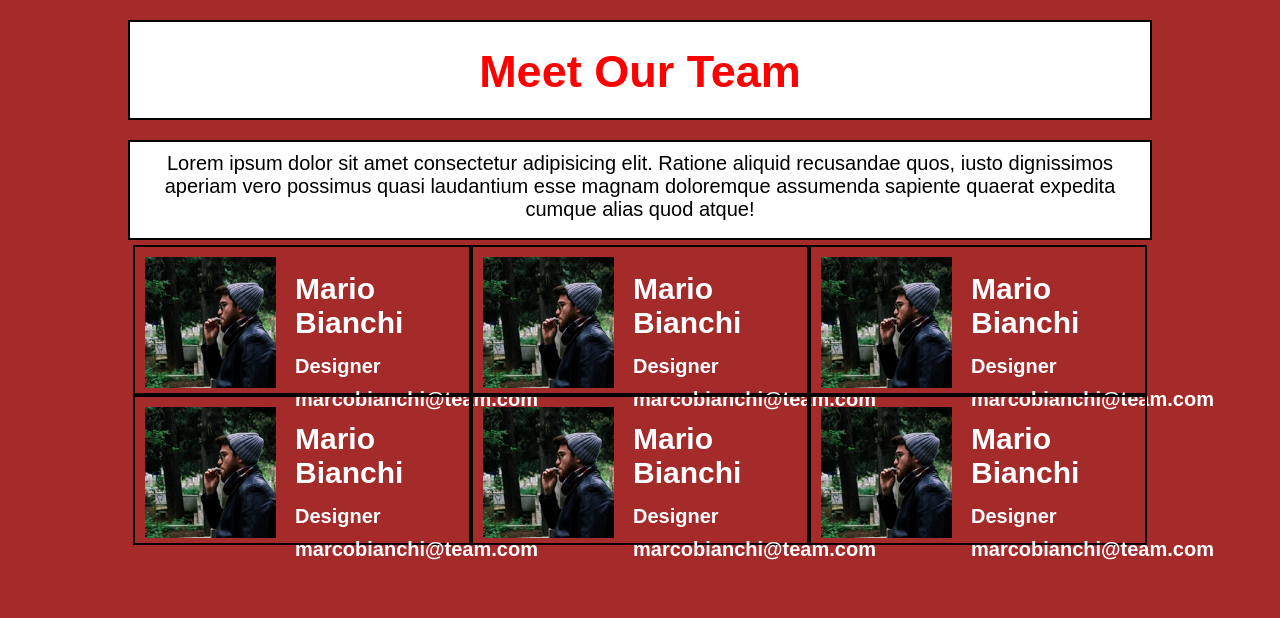
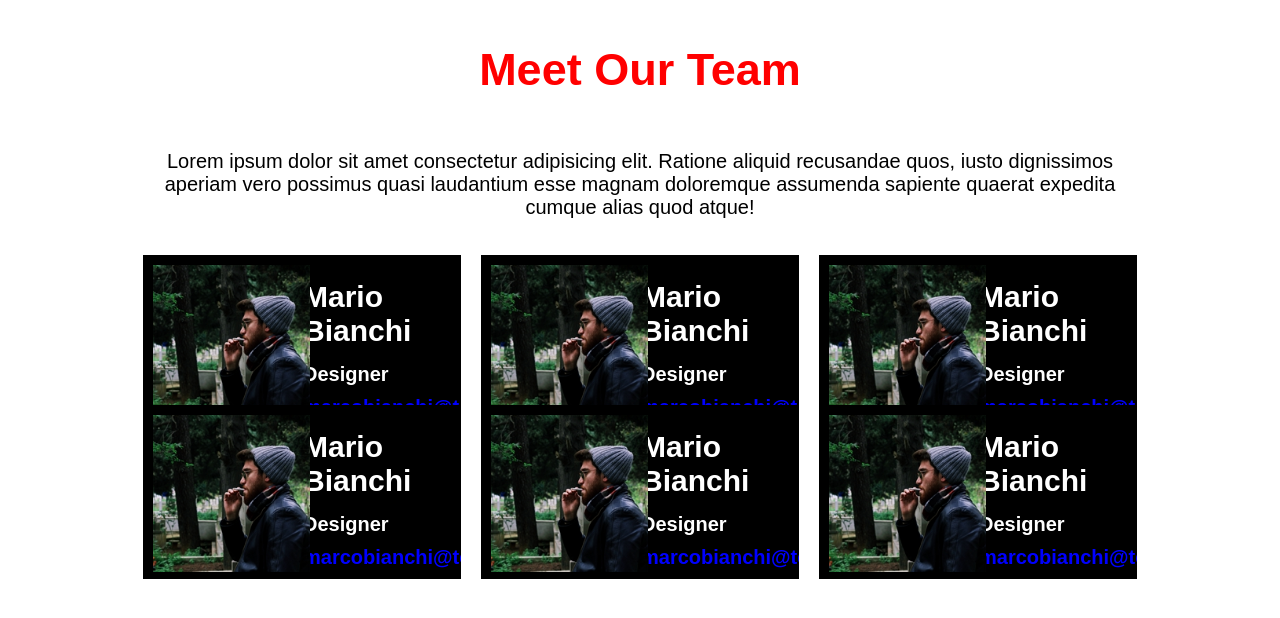
Before and after one commit to 19nikilangiu91/html-css-float-cards, a plain HTML site: page index.html in a window 1280 px wide. Drawn offline with Linux system fonts and the light colour scheme.

Commit message:
Upgrade index

```diff
--- a/CSS/style.css
+++ b/CSS/style.css
@@ -6,7 +6,7 @@
 }
 
 body{
-    background-color: brown;
+    /* background-color: brown; */
     font-family:Arial, Helvetica, sans-serif;
 }
 
@@ -21,7 +21,7 @@ body{
     color: red;
 
     /* DEBUG */
-    border: 2px solid black;
+    /* border: 2px solid black; */
 }
 
 .bottom-header{
@@ -34,7 +34,7 @@ body{
     padding: 10px;
 
     /* DEBUG */
-    border: 2px solid black;
+    /* border: 2px solid black; */
 }
 
 /* Main */
@@ -42,7 +42,6 @@ body{
 /* Row rules */
 #row{
     width: 80%;
-    padding: 50px;
     margin: auto;
     padding: 5px;
 
@@ -64,16 +63,23 @@ body{
     float: left;
     width: calc(100% / 3);
     margin: auto;
+    padding: 10px;
 
     /* DEBUG */
     height: 150px;
-    border: 2px solid black;
+    /* border: 2px solid black; */
+}
+
+/* Padding */
+#padding{
+    padding: 10px;
+    background-color: black;
+    contain: content;
 }
 
 /* Col Left */
 .left.one{
     position: relative;
-    padding: 10px;
     /* DEBUG */
     /* background-color: green; */
 
@@ -96,10 +102,14 @@ h3{
     color: white;
 }
 
-h4 a{
+h4{
     padding: 0 0 0 150px;
     font-size: 20px;
     color: white;
+}
+
+a{
+    color: blue;
     text-decoration: none;
 }
 
@@ -128,7 +138,6 @@ h4 a{
     /* background-color: red; */
 }
 
-
 /* Col Right */
 .right.three{
     position: relative;
@@ -137,6 +146,7 @@ h4 a{
     /* DEBUG */
     /* background-color: blue; */
 }
+
 .right.six{
     position: relative;
     padding: 10px;
--- a/index.html
+++ b/index.html
@@ -27,56 +27,68 @@
 
             <!-- Cells One,Two-->
             <div class="col left one">
-                <div id="description">
-                <img class="img1"src="./img/male1.png" alt="Male One">
-                    <h2>Mario Bianchi</h2>
-                    <h3>Designer</h3>
-                    <h4><a href="#">marcobianchi@team.com</a></h4>
+                <div id="padding">
+                    <div id="description">
+                    <img class="img1"src="./img/male1.png" alt="Male One">
+                        <h2>Mario Bianchi</h2>
+                        <h3>Designer</h3>
+                        <h4><a href="#">marcobianchi@team.com</a></h4>
+                    </div>
                 </div>
             </div>
             <div class="col center two">
-                <div id="description">
-                <img class="img1"src="./img/male1.png" alt="Male One">
-                    <h2>Mario Bianchi</h2>
-                    <h3>Designer</h3>
-                    <h4><a href="#">marcobianchi@team.com</a></h4>
+                <div id="padding">
+                    <div id="description">
+                    <img class="img1"src="./img/male1.png" alt="Male One">
+                        <h2>Mario Bianchi</h2>
+                        <h3>Designer</h3>
+                        <h4><a href="#">marcobianchi@team.com</a></h4>
+                    </div>
                 </div>
             </div>
 
             <!-- Cells Three,Four-->
             <div class="col right three">
-                <div id="description">
+                <div id="padding">
+                    <div id="description">
                     <img class="img1"src="./img/male1.png" alt="Male One">
-                    <h2>Mario Bianchi</h2>
-                    <h3>Designer</h3>
-                    <h4><a href="#">marcobianchi@team.com</a></h4>
+                        <h2>Mario Bianchi</h2>
+                        <h3>Designer</h3>
+                        <h4><a href="#">marcobianchi@team.com</a></h4>
+                    </div>
                 </div>
             </div>
 
             <div class="col left four">
-                <div id="description">
+                <div id="padding">
+                    <div id="description">
                     <img class="img1"src="./img/male1.png" alt="Male One">
-                    <h2>Mario Bianchi</h2>
-                    <h3>Designer</h3>
-                    <h4><a href="#">marcobianchi@team.com</a></h4>
+                        <h2>Mario Bianchi</h2>
+                        <h3>Designer</h3>
+                        <h4><a href="#">marcobianchi@team.com</a></h4>
+                    </div>
                 </div>
             </div>
 
             <!-- Celss Five,Six-->
             <div class="col center five">
-                <div id="description">
+                <div id="padding">
+                    <div id="description">
                     <img class="img1"src="./img/male1.png" alt="Male One">
-                    <h2>Mario Bianchi</h2>
-                    <h3>Designer</h3>
-                    <h4><a href="#">marcobianchi@team.com</a></h4>
+                        <h2>Mario Bianchi</h2>
+                        <h3>Designer</h3>
+                        <h4><a href="#">marcobianchi@team.com</a></h4>
+                    </div>
                 </div>
             </div>
             <div class="col right six">
-                <div id="description">
+                <div id="padding">
+                    <div id="description">
                     <img class="img1"src="./img/male1.png" alt="Male One">
-                    <h2>Mario Bianchi</h2>
-                    <h3>Designer</h3>
-                    <h4><a href="#">marcobianchi@team.com</a></h4>
+                        <h2>Mario Bianchi</h2>
+                        <h3>Designer</h3>
+                        <h4><a href="#">marcobianchi@team.com</a></h4>
+                    </div>
                 </div>
             </div>
         </div>
```
